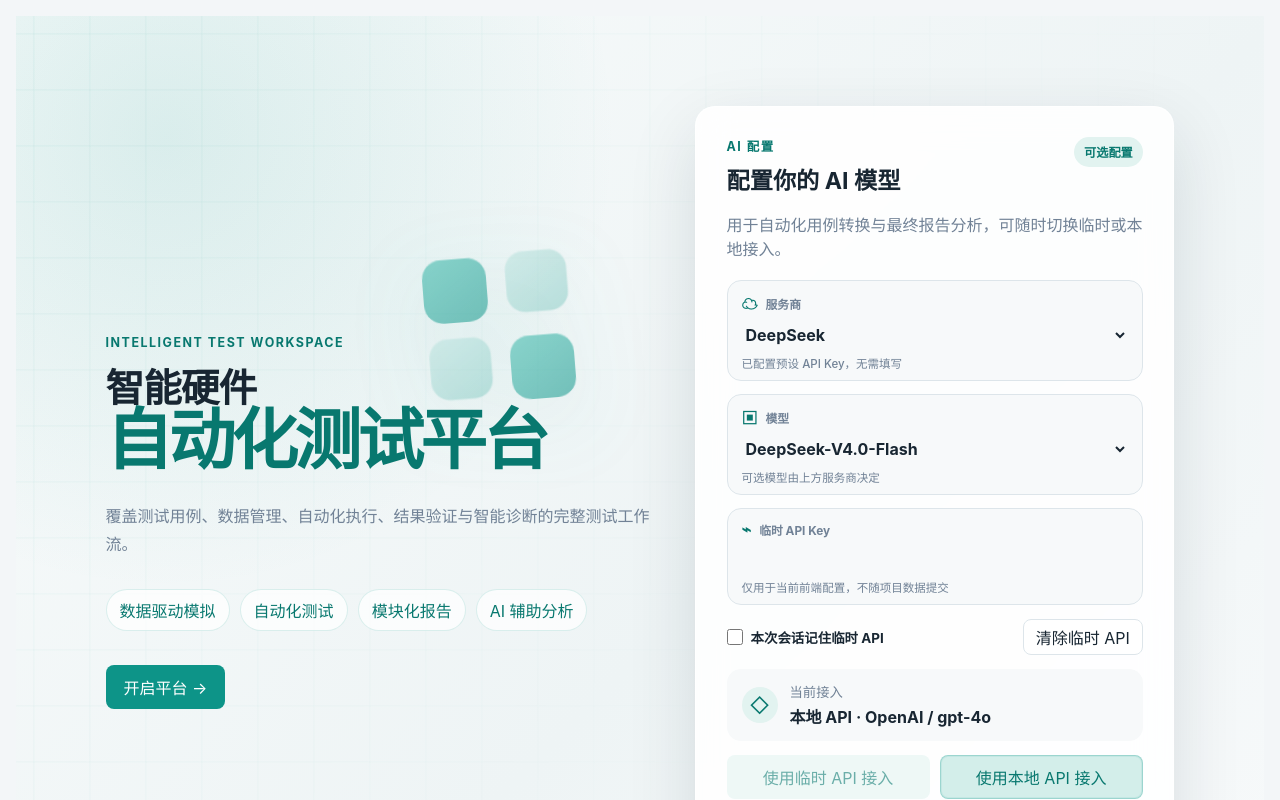
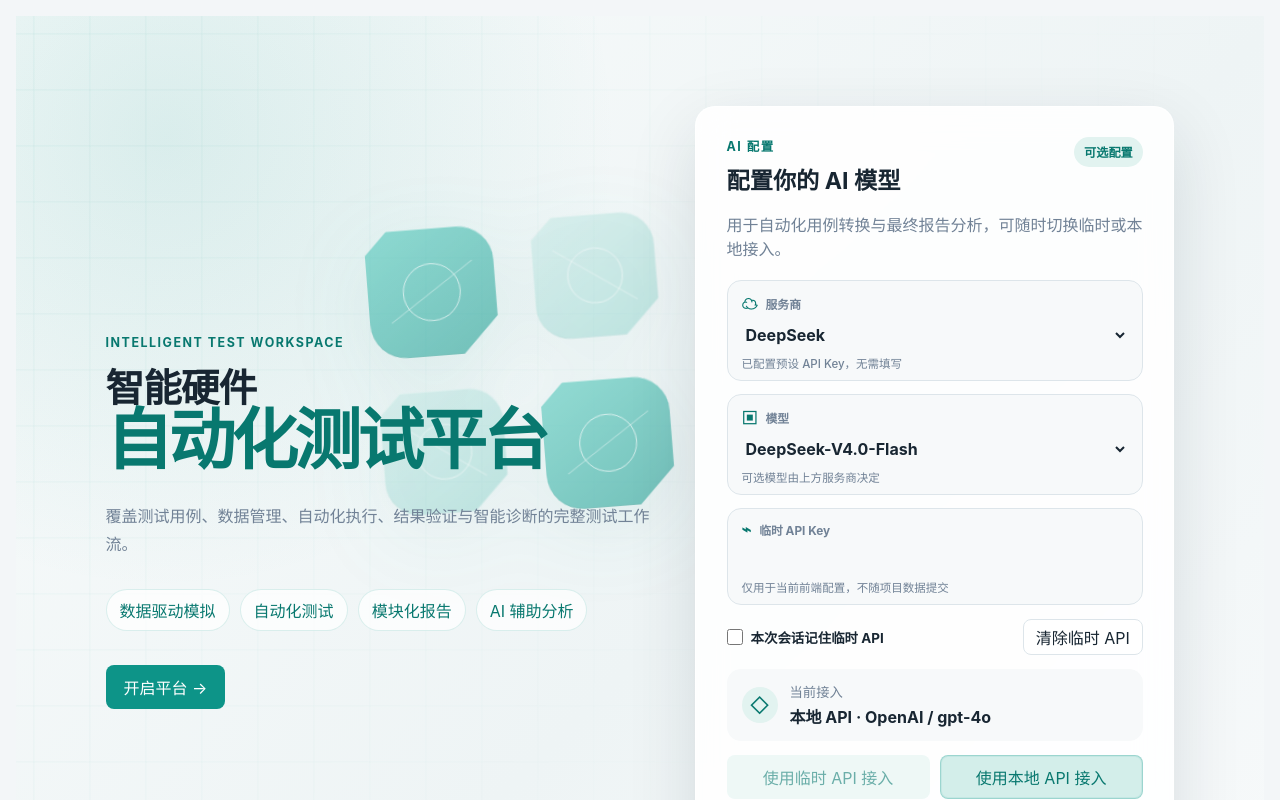
Before and after one commit to buneng1001/ai-hardware-test-platform, a React (Vite) app in the folder frontend/: page / in a window 1280 px wide. Shown: the top 800 px of the page. Built offline with nearby package versions, Linux system fonts and the light colour scheme.

Commit message:
style(frontend): refine selectors and brand glyph

```diff
--- /dev/null
+++ b/frontend/src/V020PrototypeBrand.css
@@ -0,0 +1,54 @@
+.prototype-brand-glyph {
+  display: grid;
+  flex: 0 0 auto;
+}
+
+.prototype-brand-glyph i {
+  position: relative;
+  display: block;
+  aspect-ratio: 1;
+  overflow: hidden;
+  clip-path: polygon(18% 0, 100% 0, 100% 72%, 72% 100%, 0 100%, 0 18%);
+  border-radius: 16% 28% 16% 28%;
+  background: linear-gradient(145deg, #46c5b7, var(--prototype-color-brand));
+  box-shadow:
+    inset 0 1px 0 rgb(255 255 255 / 42%),
+    inset 0 -1px 0 rgb(4 99 91 / 18%);
+}
+
+.prototype-brand-glyph i::before {
+  position: absolute;
+  inset: 27%;
+  border: max(1px, 0.035em) solid rgb(255 255 255 / 72%);
+  border-radius: 50%;
+  content: "";
+}
+
+.prototype-brand-glyph i::after {
+  position: absolute;
+  top: 49%;
+  left: 10%;
+  width: 80%;
+  height: max(1px, 0.025em);
+  background: rgb(255 255 255 / 42%);
+  content: "";
+  transform: rotate(-34deg);
+  transform-origin: center;
+}
+
+.prototype-brand-glyph i:nth-child(2),
+.prototype-brand-glyph i:nth-child(3) {
+  background: linear-gradient(145deg, #b7e4df, #72c8bf);
+}
+
+.prototype-brand-glyph i:nth-child(2)::after,
+.prototype-brand-glyph i:nth-child(3)::after {
+  transform: rotate(34deg);
+}
+
+.prototype-sidebar-brand-glyph {
+  grid-template-columns: repeat(2, 12px);
+  gap: 3px;
+  width: 27px;
+  transform: rotate(-7deg);
+}
--- /dev/null
+++ b/frontend/src/V020PrototypeBrandGlyph.tsx
@@ -0,0 +1,20 @@
+export function PrototypeBrandGlyph({
+  className,
+  testId,
+}: {
+  className: string;
+  testId?: string;
+}) {
+  return (
+    <span
+      className={`prototype-brand-glyph ${className}`}
+      data-testid={testId}
+      aria-hidden="true"
+    >
+      <i />
+      <i />
+      <i />
+      <i />
+    </span>
+  );
+}
--- a/frontend/src/V020PrototypeCases.css
+++ b/frontend/src/V020PrototypeCases.css
@@ -80,6 +80,27 @@
 .prototype-case-toolbar .prototype-filter-row,
 .prototype-case-toolbar .prototype-actions {
   margin: 0;
+}
+
+.prototype-case-toolbar .prototype-filter-row {
+  display: grid;
+  width: 100%;
+}
+
+.prototype-case-toolbar .prototype-filter-row label {
+  width: 100%;
+}
+
+.prototype-case-toolbar select {
+  width: 100%;
+  min-width: 0;
+  margin: 0;
+  box-sizing: border-box;
+  padding-inline: 14px 40px;
+}
+
+.prototype-case-toolbar select option {
+  padding-inline: 14px;
 }
 
 .prototype-case-toolbar .prototype-actions {
--- a/frontend/src/V020PrototypeComponents.css
+++ b/frontend/src/V020PrototypeComponents.css
@@ -113,6 +113,33 @@
   width: 100%;
 }
 
+.prototype-group-selector {
+  display: grid;
+  grid-template-columns: minmax(280px, 360px) minmax(0, 1fr);
+  gap: 18px;
+  align-items: end;
+  margin: 20px 0 28px;
+  padding: 20px;
+  border: 1px solid var(--prototype-color-line);
+  border-radius: var(--prototype-radius-card);
+  color: var(--prototype-color-text);
+  background: var(--prototype-color-surface);
+  box-shadow: 0 5px 18px rgb(20 34 50 / 5%);
+}
+
+.prototype-group-selector label {
+  display: grid;
+  gap: 8px;
+  color: var(--prototype-color-muted);
+  font-weight: 750;
+}
+
+.prototype-group-selector select {
+  width: 100%;
+  min-width: 0;
+  background: var(--prototype-color-surface-muted);
+}
+
 .prototype-status--good {
   color: var(--prototype-color-brand-strong);
   background: var(--prototype-color-brand-soft);
--- a/frontend/src/V020PrototypeEntryScreens.tsx
+++ b/frontend/src/V020PrototypeEntryScreens.tsx
@@ -1,5 +1,6 @@
 import { Status } from "./V020PrototypeShared";
 import { PROTOTYPE_BRAND } from "./V020PrototypeBrand";
+import { PrototypeBrandGlyph } from "./V020PrototypeBrandGlyph";
 import { PrototypeAiConfiguration } from "./V020PrototypeAiConfiguration";
 
 export function PrototypeHome({
@@ -9,16 +10,10 @@ export function PrototypeHome({
 }) {
   return (
     <div className="prototype-home">
-      <div
+      <PrototypeBrandGlyph
         className="prototype-home-brand-motion"
-        data-testid="prototype-home-brand-motion"
-        aria-hidden="true"
-      >
-        <i />
-        <i />
-        <i />
-        <i />
-      </div>
+        testId="prototype-home-brand-motion"
+      />
       <div className="prototype-home-copy">
         <div className="prototype-kicker">INTELLIGENT TEST WORKSPACE</div>
         <h1>
--- a/frontend/src/V020PrototypeResponsive.css
+++ b/frontend/src/V020PrototypeResponsive.css
@@ -79,12 +79,12 @@
   }
 
   .prototype-home-brand-motion {
-    top: 120px;
-    right: 34px;
+    top: 102px;
+    right: 24px;
     left: auto;
-    grid-template-columns: repeat(2, 44px);
-    gap: 10px;
-    opacity: 0.16;
+    grid-template-columns: repeat(2, 88px);
+    gap: 20px;
+    opacity: 0.11;
   }
 
   .prototype-data-toolbar {
@@ -169,7 +169,8 @@
   }
 
   .prototype-ai-mode-actions,
-  .prototype-data-toolbar {
+  .prototype-data-toolbar,
+  .prototype-group-selector {
     grid-template-columns: 1fr;
   }
 
--- a/frontend/src/V020PrototypeShell.tsx
+++ b/frontend/src/V020PrototypeShell.tsx
@@ -1,6 +1,7 @@
 import { useState, type ReactNode } from "react";
 
 import { PROTOTYPE_BRAND } from "./V020PrototypeBrand";
+import { PrototypeBrandGlyph } from "./V020PrototypeBrandGlyph";
 import { sections, type SectionKey } from "./V020PrototypeShared";
 
 const SIDEBAR_STORAGE_KEY = "iris-test-sidebar-collapsed";
@@ -107,12 +108,10 @@ export function PrototypeWorkspaceShell({
           className="prototype-sidebar-brand"
           aria-label={PROTOTYPE_BRAND.name}
         >
-          <span className="prototype-brand-mark" aria-hidden="true">
-            <i />
-            <i />
-            <i />
-            <i />
-          </span>
+          <PrototypeBrandGlyph
+            className="prototype-sidebar-brand-glyph"
+            testId="prototype-sidebar-brand-glyph"
+          />
           <span className="prototype-sidebar-brand-copy">
             <strong>{PROTOTYPE_BRAND.shortName}</strong>
             <small>AUTOMATION TEST PLATFORM</small>
--- a/frontend/src/V020PrototypeTheme.css
+++ b/frontend/src/V020PrototypeTheme.css
@@ -124,29 +124,24 @@
 .prototype-home-brand-motion {
   position: absolute;
   z-index: -1;
-  top: clamp(250px, 31vh, 360px);
-  left: clamp(390px, 32vw, 660px);
+  top: clamp(210px, 27vh, 320px);
+  left: clamp(330px, 28vw, 560px);
   display: grid;
-  grid-template-columns: repeat(2, clamp(52px, 5vw, 92px));
-  gap: clamp(12px, 1.4vw, 22px);
+  grid-template-columns: repeat(2, clamp(104px, 10vw, 184px));
+  gap: clamp(24px, 2.8vw, 44px);
   width: fit-content;
-  opacity: 0.18;
+  opacity: 0.13;
   filter: drop-shadow(0 22px 38px rgb(13 148 136 / 14%));
   transform: rotate(-8deg);
   animation: prototype-brand-float 9s ease-in-out infinite;
 }
 
 .prototype-home-brand-motion i {
-  aspect-ratio: 1;
-  border-radius: clamp(16px, 1.5vw, 26px);
-  background: linear-gradient(145deg, #38b8aa, var(--prototype-color-brand));
-  box-shadow: inset 0 1px 0 rgb(255 255 255 / 38%);
   animation: prototype-brand-tile 5.4s ease-in-out infinite;
 }
 
 .prototype-home-brand-motion i:nth-child(2),
 .prototype-home-brand-motion i:nth-child(3) {
-  background: linear-gradient(145deg, #a9ddd7, #65bdb4);
   animation-delay: -2.7s;
 }
 
--- a/frontend/src/V020PrototypeWorkspace.css
+++ b/frontend/src/V020PrototypeWorkspace.css
@@ -39,26 +39,6 @@
   gap: 11px;
   min-height: 44px;
   padding: 0 6px;
-}
-
-.prototype-brand-mark {
-  display: grid;
-  flex: 0 0 auto;
-  grid-template-columns: repeat(2, 10px);
-  gap: 3px;
-  width: 23px;
-  transform: rotate(-7deg);
-}
-
-.prototype-brand-mark i {
-  height: 10px;
-  border-radius: 3px;
-  background: var(--prototype-color-brand);
-}
-
-.prototype-brand-mark i:nth-child(2),
-.prototype-brand-mark i:nth-child(3) {
-  opacity: 0.45;
 }
 
 .prototype-sidebar-brand-copy,
--- a/frontend/src/V020PrototypeWorkspace.tsx
+++ b/frontend/src/V020PrototypeWorkspace.tsx
@@ -199,11 +199,15 @@ export function WorkspaceContent(props: WorkspaceProps) {
           <p>
             当前报告来源：自动化执行 #003（2026-09-15 10:32）+ 人工记录 2 条。
           </p>
+          <p>
+            <strong>AI 回测建议：</strong>
+            持续跟踪录制中断恢复、低电量采集与 IMU 时间戳漂移相关用例。
+          </p>
         </div>
         <div className="prototype-actions">
           <button className="prototype-primary">生成最终报告</button>
           <button className="prototype-secondary">查看报告列表</button>
-          <button className="prototype-secondary">下载 HTML</button>
+          <button className="prototype-secondary">预览最新报告（HTML）</button>
           <button className="prototype-secondary">下载纯文字</button>
         </div>
       </div>
--- a/frontend/src/main.tsx
+++ b/frontend/src/main.tsx
@@ -5,6 +5,7 @@ import { FrontendRoot } from "./FrontendRoot";
 import "./styles.css";
 import "./V020PrototypeEnhancements.css";
 import "./V020PrototypeTheme.css";
+import "./V020PrototypeBrand.css";
 import "./V020PrototypeAi.css";
 import "./V020PrototypeWorkspace.css";
 import "./V020PrototypeComponents.css";
--- a/frontend/src/styles.css
+++ b/frontend/src/styles.css
@@ -1046,29 +1046,6 @@ button:disabled {
   margin: 26px 0;
 }
 
-.prototype-group-selector {
-  display: flex;
-  flex-wrap: wrap;
-  align-items: end;
-  gap: 18px;
-  margin: 20px 0 24px;
-  padding: 16px;
-  border: 1px solid #39736e;
-  border-radius: 10px;
-  background: #102832;
-}
-
-.prototype-group-selector label {
-  display: grid;
-  gap: 8px;
-  color: #b9d0d1;
-  font-weight: 700;
-}
-
-.prototype-group-selector select {
-  min-width: 260px;
-}
-
 .prototype-group-head p,
 .prototype-result-card p,
 .prototype-report-preview p {
```
Also changed, not shown: 2 other files (tests, documents, lock files or other folders).
